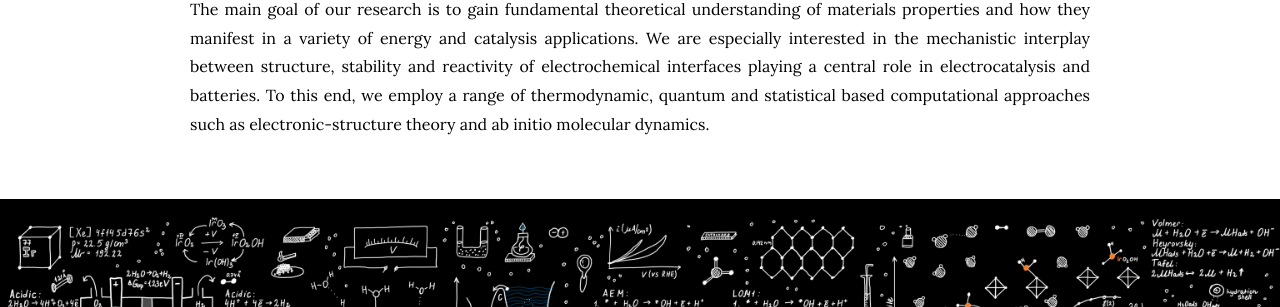
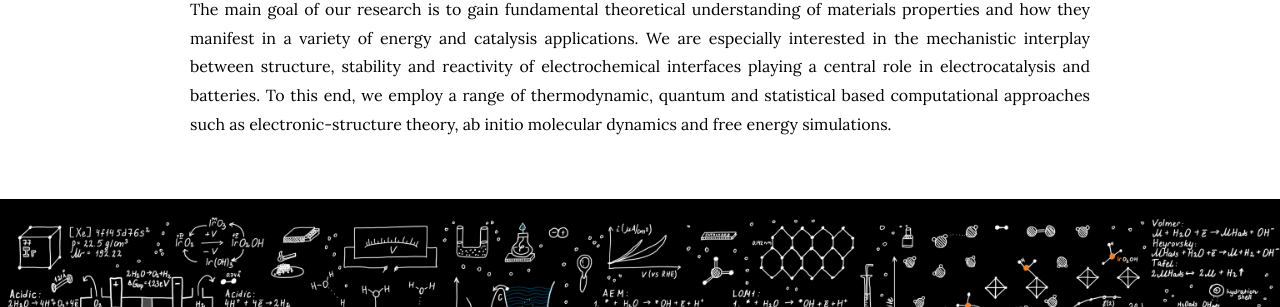
Before and after one commit to valexandrov/webpage, a Jekyll site: the page built from index.md, in a window 1280 px wide. Shown: the part 267-574 px from the top of the page. Built offline with Jekyll 4.4.1, drawn with Linux system fonts in a browser that asks for light colours; nearby versions of some CDN libraries.

Commit message:
Update index.md

```diff
--- a/index.md
+++ b/index.md
@@ -4,7 +4,7 @@
 
 # Theory and Simulation of Condensed Matter
 
-The main goal of our research is to gain fundamental theoretical understanding of materials properties and how they manifest in a variety of energy and catalysis applications. We are especially interested in the mechanistic interplay between structure, stability and reactivity of electrochemical interfaces playing a central role in electrocatalysis and batteries. To this end, we employ a range of thermodynamic, quantum and statistical based computational approaches such as electronic-structure theory and ab initio molecular dynamics.
+The main goal of our research is to gain fundamental theoretical understanding of materials properties and how they manifest in a variety of energy and catalysis applications. We are especially interested in the mechanistic interplay between structure, stability and reactivity of electrochemical interfaces playing a central role in electrocatalysis and batteries. To this end, we employ a range of thermodynamic, quantum and statistical based computational approaches such as electronic-structure theory, ab initio molecular dynamics and free energy simulations.
 
 {:.center}
 {% include section.html full=true %}
```
